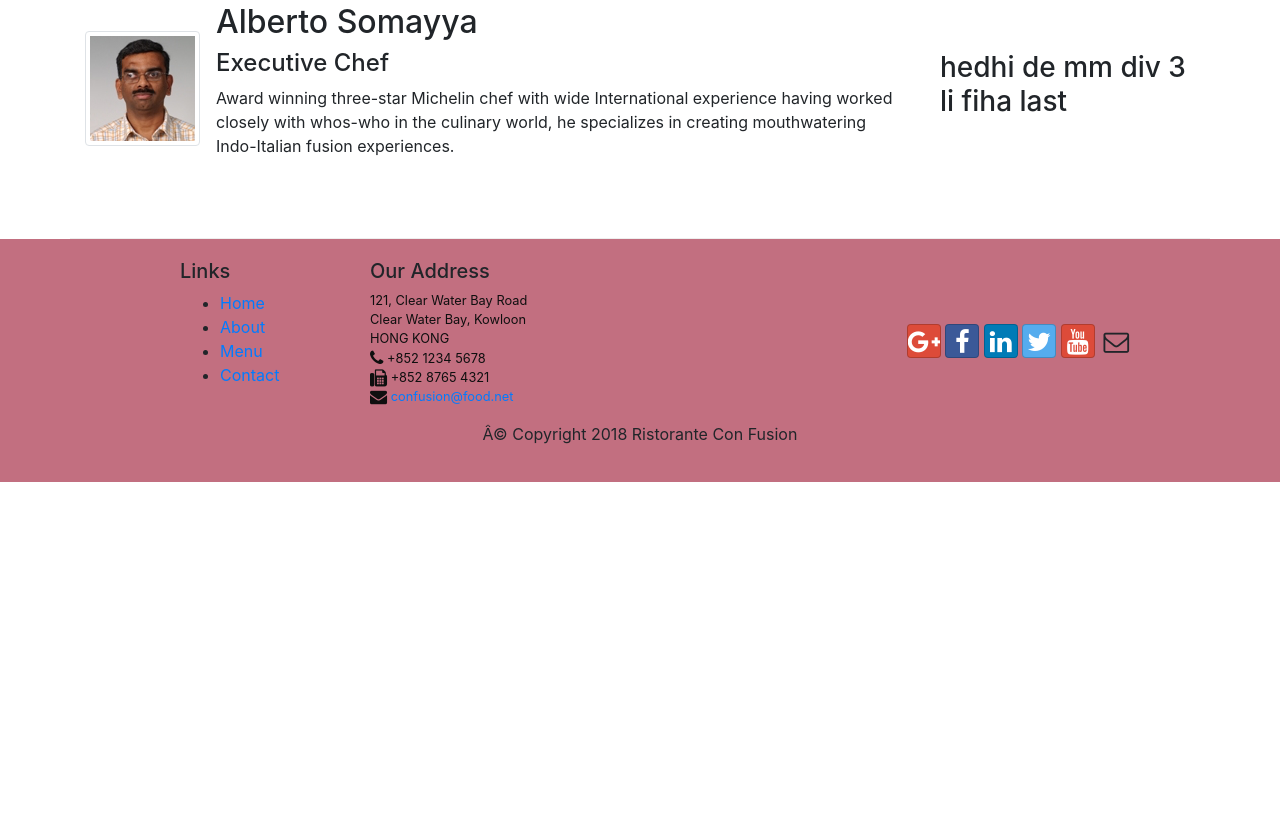
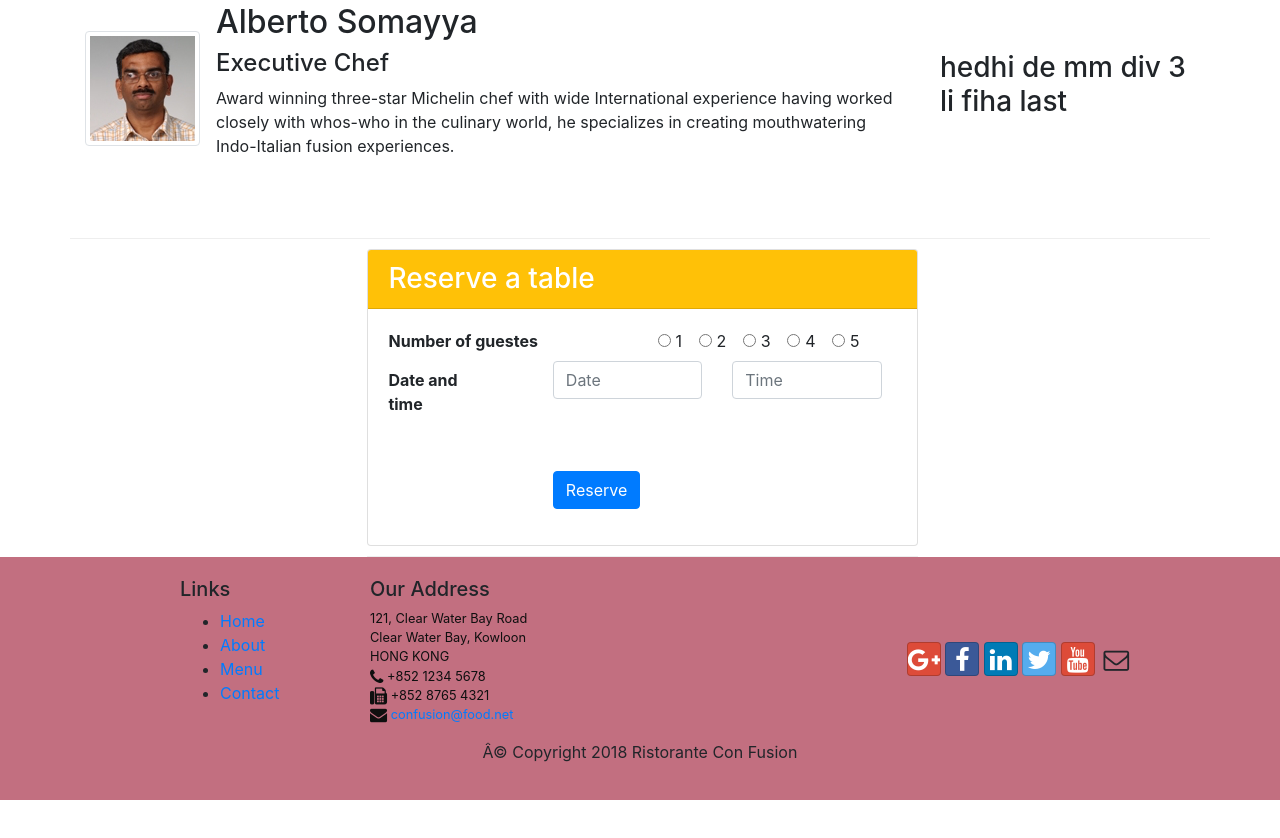
Before and after one commit to fatima-ben-amor/My_First_Website_Bootstrap4, a website: page index.html in a window 1280 px wide. Shown: the part 994-1832 px from the top of the page. Before the commit the page ends 1526 px from the top, so only its background shows below. Drawn offline with nearby package versions, Linux system fonts and the light colour scheme.

Commit message:
complete assingemenet3

```diff
--- a/index.html
+++ b/index.html
@@ -6,7 +6,7 @@
     <link href="css/style.css" rel="stylesheet">
 </head>
 
-<body>
+<body >
 <nav class="navbar navbar-dark navbar-expand-sm fixed-top ">
     <div class="container">
       <button class="navbar-toggler" type="button" data-toggle="collapse" data-target="#navbar">
@@ -42,7 +42,11 @@
                 <div class="col-12 col-sm align-self-center">
                     <img src="/img/logo.png" class="img-fluid">
                 </div>
+                <div class="col-sm-3"> <a href="#myScrollspy"  type="button" class="btn btn-warning btn-lg btn-block"> Reserve Table </a></div>
+
             </div>
+
+
         </div>
     </header>
 
@@ -65,12 +69,18 @@
 
         <div class="row row-content align-items-center">
             <div class="col-12 col-sm-4 col-md-3">
-                <h3>This Month's Promotions</h3>
+                <h3>This Month's Promotions </h3>
             </div>
             <div class="col col-sm col-md">
-                <h2>Weekend Grand Buffet</h2>
+                <div class="media">
+                    <img src="/img/buffet.png" alt="Buffet"  class="d-flex ml-3 align-self-center order-sm-last">
+                    <div class="media-body">
+
+                <h2 class="mt-0">Weekend Grand Buffet  <span class="badge badge-danger">NEW</span> </h2>
                 <p>Featuring mouthwatering combinations with a choice of five different salads, six enticing appetizers, six main entrees and five choicest desserts. Free flowing bubbly and soft drinks. All for just $19.99 per person </p>
             </div>
+        </div>
+        </div>
         </div>
 
         <div class="row row-content align-items-center">
@@ -88,7 +98,82 @@
         </div>
         </div>
         </div>
-    </div>
+
+
+    <div class="container">
+        <div class="row">
+          <div class="col-sm">
+
+          </div>
+          <div class="col-12 col-sm-9 order-sm-first " id="myScrollspy">
+            <div class="row row-content align-items-center offset-md-4 order-sm-first">
+                <div class="card ">
+                    <h3 class="card-header bg-warning text-white col-sm">Reserve a table </h3>
+                    <div class="card-body">
+                        <dl class="row">
+
+                            <dt class="col-12 col-sm ">Number of guestes</dt>
+                            <div class="col col-sm">
+                            <div class="form-check form-check-inline">
+                                <input class="form-check-input" type="radio" name="inlineRadioOptions" id="inlineRadio1" value="option1">
+                                <label class="form-check-label" for="inlineRadio1">1</label>
+                              </div>
+                              <div class="form-check form-check-inline">
+                                <input class="form-check-input" type="radio" name="inlineRadioOptions" id="inlineRadio2" value="option2">
+                                <label class="form-check-label" for="inlineRadio2">2</label>
+                              </div>
+                              <div class="form-check form-check-inline">
+                                <input class="form-check-input" type="radio" name="inlineRadioOptions" id="inlineRadio2" value="option2">
+                                <label class="form-check-label" for="inlineRadio2">3</label>
+                              </div>
+                              <div class="form-check form-check-inline">
+                                <input class="form-check-input" type="radio" name="inlineRadioOptions" id="inlineRadio2" value="option2">
+                                <label class="form-check-label" for="inlineRadio2">4</label>
+                              </div>
+                              <div class="form-check form-check-inline">
+                                <input class="form-check-input" type="radio" name="inlineRadioOptions" id="inlineRadio2" value="option2">
+                                <label class="form-check-label" for="inlineRadio2">5</label>
+                              </div>
+
+                            </div>
+
+                            <dl class="row">
+                                <dt class="col-6"></dt>
+                                <dd class="col-6"></dd>
+
+                                  <div>
+                                  <form>
+                                    <div class="form-group row col-12">
+                                        <label for="tel" class="col-sm col-form-label"> <dl class="row">
+                                            <dt class="col col-sm-8 offset-1 ">Date and time</dt>
+                                        </dl></label>
+                                        <div class="col  col-sm col-md">
+                                          <input  class="form-control" id="areacode" name="areacode" placeholder="Date">
+
+                                        </div>
+                                        <div class="col col-sm col-md">
+                                          <input  class="form-control" id="telnum" name="telnum" placeholder="Time">
+
+                                        </div>
+                                    </div>
+                                  </form>
+                                </div>
+                            </dd>
+
+                        </dl>
+                        <div class="offset-md-4" >
+                        <button type="button" class="btn btn-primary">Reserve</button>
+                    </div>
+                    </div>
+                </div>
+            </div>
+        </div>
+          </div>
+          <div class="col-sm">
+
+          </div>
+        </div>
+      </div>
 
     <footer  class="footer" >
         <div class="container">
```
